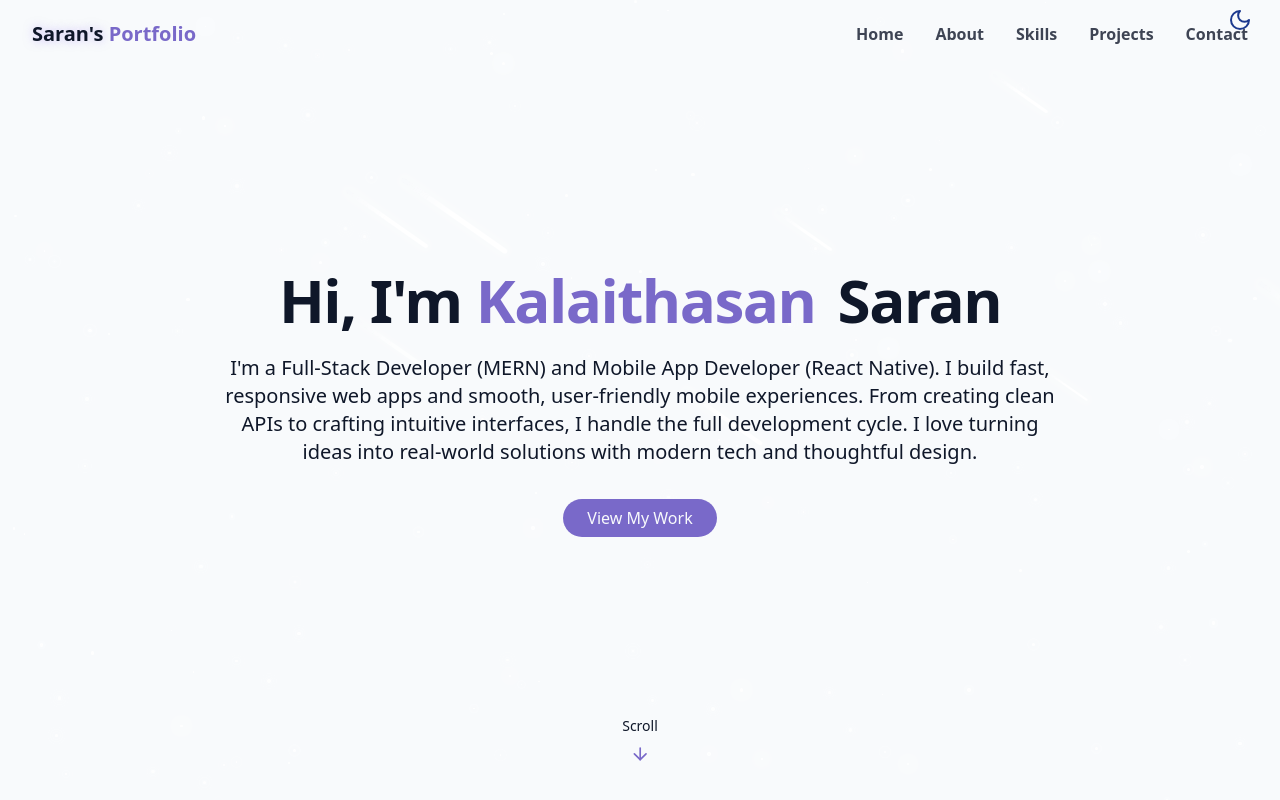
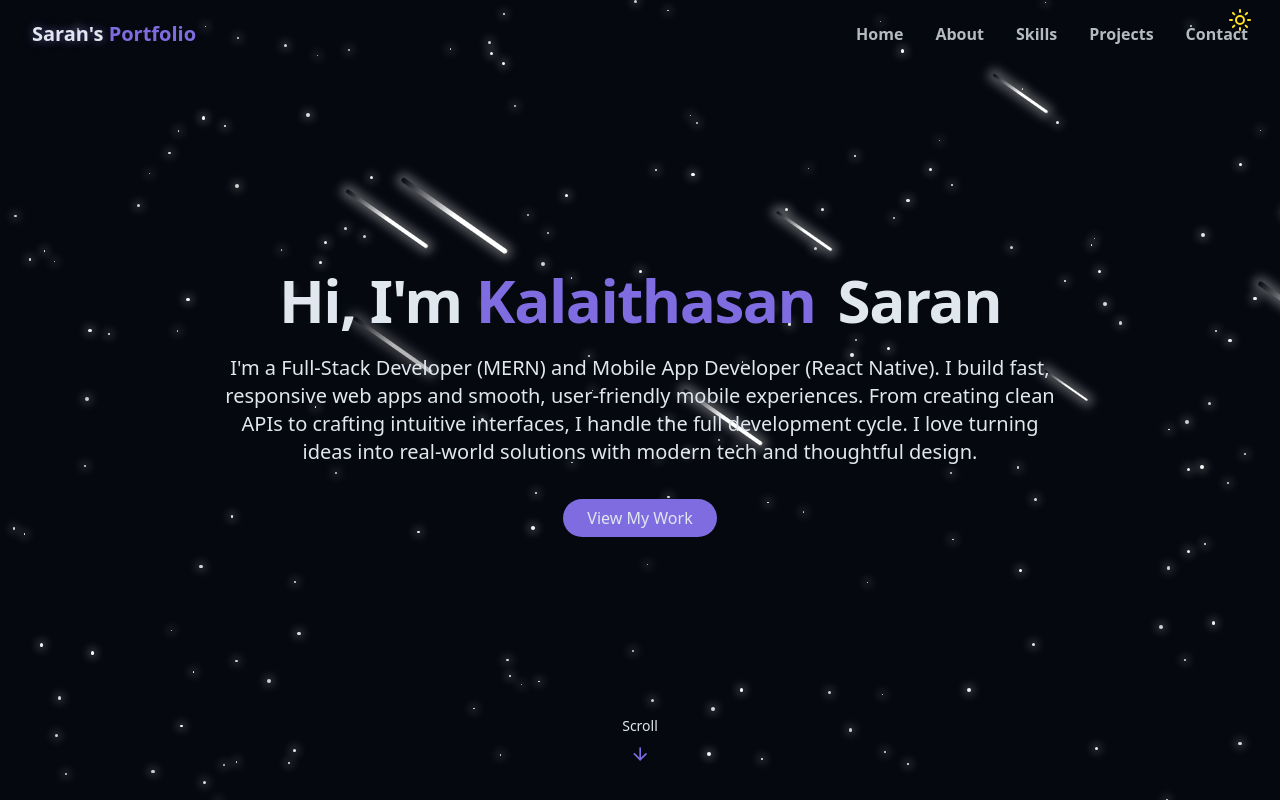
Before and after one commit to 11saran/my_portfolio, a React (Vite) app: page / in a window 1280 px wide. Shown: the top 800 px of the page. Built offline with nearby package versions, Linux system fonts and the light colour scheme.

Commit message:
Update AboutSection and ThemeToggle components for improved styling and theme handling

```diff
--- a/src/components/AboutSection.jsx
+++ b/src/components/AboutSection.jsx
@@ -36,7 +36,7 @@ const AboutSection = () => {
               <a
                 href="KALAITHASAN SARAN.pdf"
                 download
-                className="px-6 py-2 rounded-full border border-primary text-primary hover:bg-primary/10 transition-colors duration-300"
+                className="px-6 py-2 rounded-full border border-primary text-primary hover:bg-primary hover:text-white transition-colors duration-300"
               >
                 Download CV
               </a>
--- a/src/components/ThemeToggle.jsx
+++ b/src/components/ThemeToggle.jsx
@@ -7,12 +7,14 @@ const ThemeToggle = () => {
 
   useEffect(() => {
     const storedTheme = localStorage.getItem("theme");
-    if (storedTheme === "dark") {
+    if (storedTheme === "dark" || !storedTheme) {
+      // Default to dark theme if no theme is stored
       setIsDarkMode(true);
       document.documentElement.classList.add("dark");
+      localStorage.setItem("theme", "dark");
     } else {
-      localStorage.setItem("theme", "light");
       setIsDarkMode(false);
+      document.documentElement.classList.remove("dark");
     }
   }, []);
 
```
